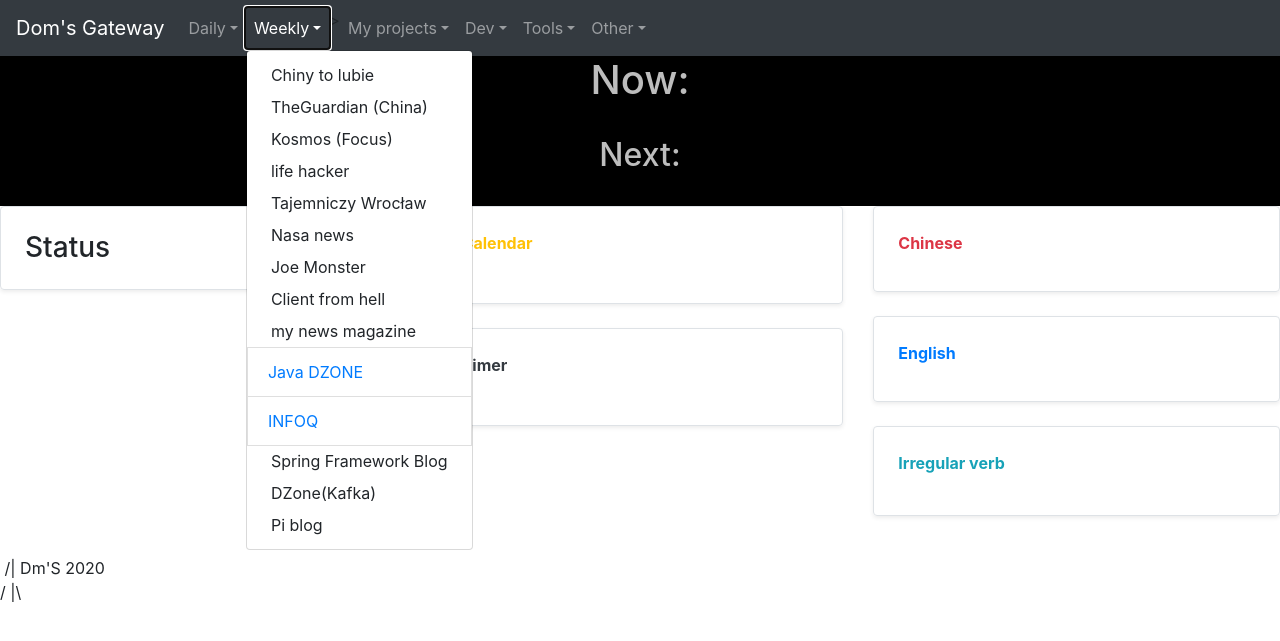
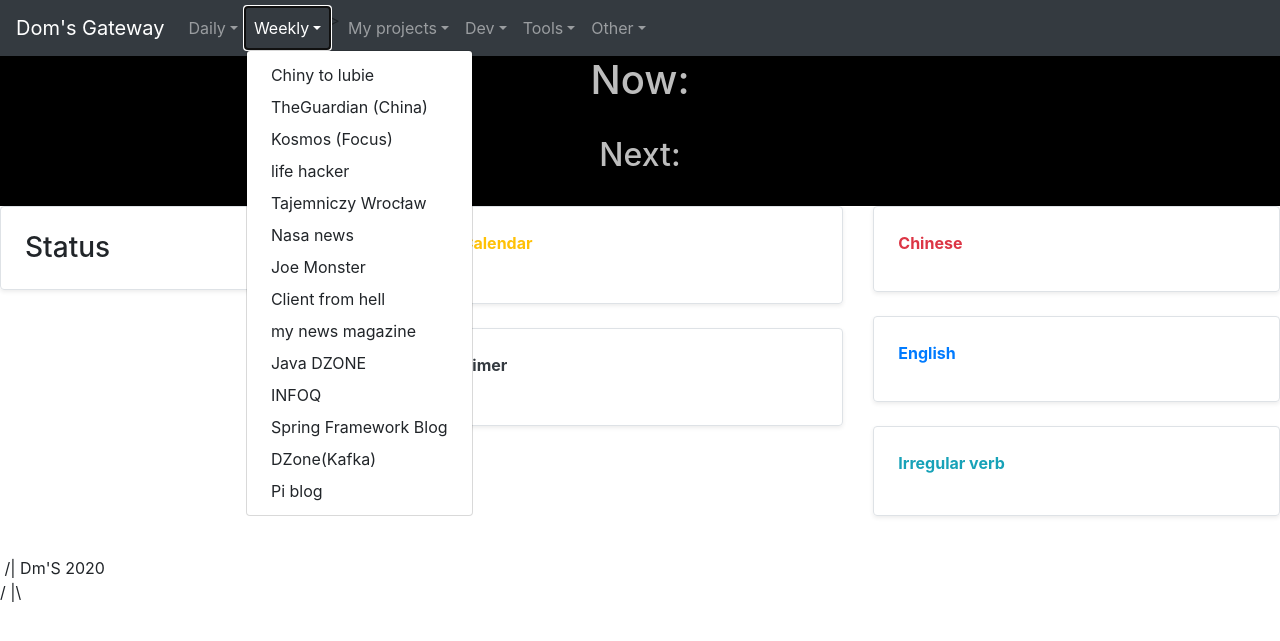
Before and after one commit to pastorcmentarny/denva, a Flask app: template src/templates/gateway.html in a window 1280 px wide, after a click on "Weekly". Shown: the top 641 px of the page. Run offline with Flask 2, Linux system fonts and the light colour scheme; the template is opened without the code that fills it, so the values that code supplies are empty; parts of the project's set-up code (start-up, migrations or seed data) failed here and were passed over; some libraries are stand-ins or nearby versions.

Commit message:
fix UI in gateway

```diff
--- a/src/templates/gateway.html
+++ b/src/templates/gateway.html
@@ -64,8 +64,8 @@
                     <a href="http://joemonster.org/index.php" class="dropdown-item">Joe Monster</a>
                     <a href="http://clientsfromhell.net" class="dropdown-item">Client from hell</a>
                     <a href="https://www.mynewsmag.co.uk/" class="dropdown-item">my news magazine</a>
-                    <a href="http://java.dzone.com" class="list-group-item">Java DZONE</a>
-                    <a href="http://www.infoq.com" class="list-group-item">INFOQ</a>
+                    <a href="http://java.dzone.com" class="dropdown-item">Java DZONE</a>
+                    <a href="http://www.infoq.com" class="dropdown-item">INFOQ</a>
                     <a href="https://spring.io/blog" class="dropdown-item">Spring Framework Blog</a>
                     <a href="https://dzone.com/big-data-analytics-tutorials-tools-news" class="dropdown-item">DZone(Kafka)</a>
                     <a href="https://www.raspberrypi.org/blog/" class="dropdown-item">Pi blog</a>
```
